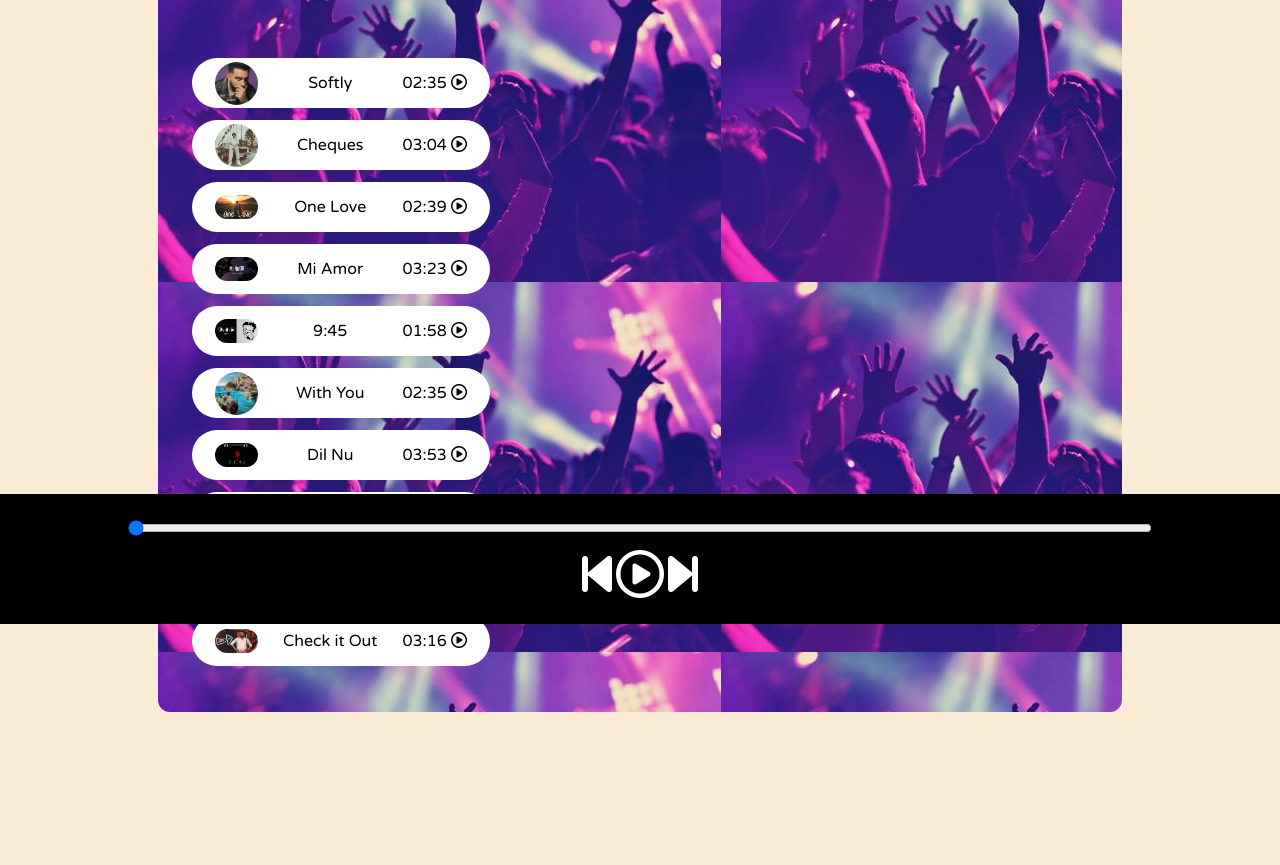
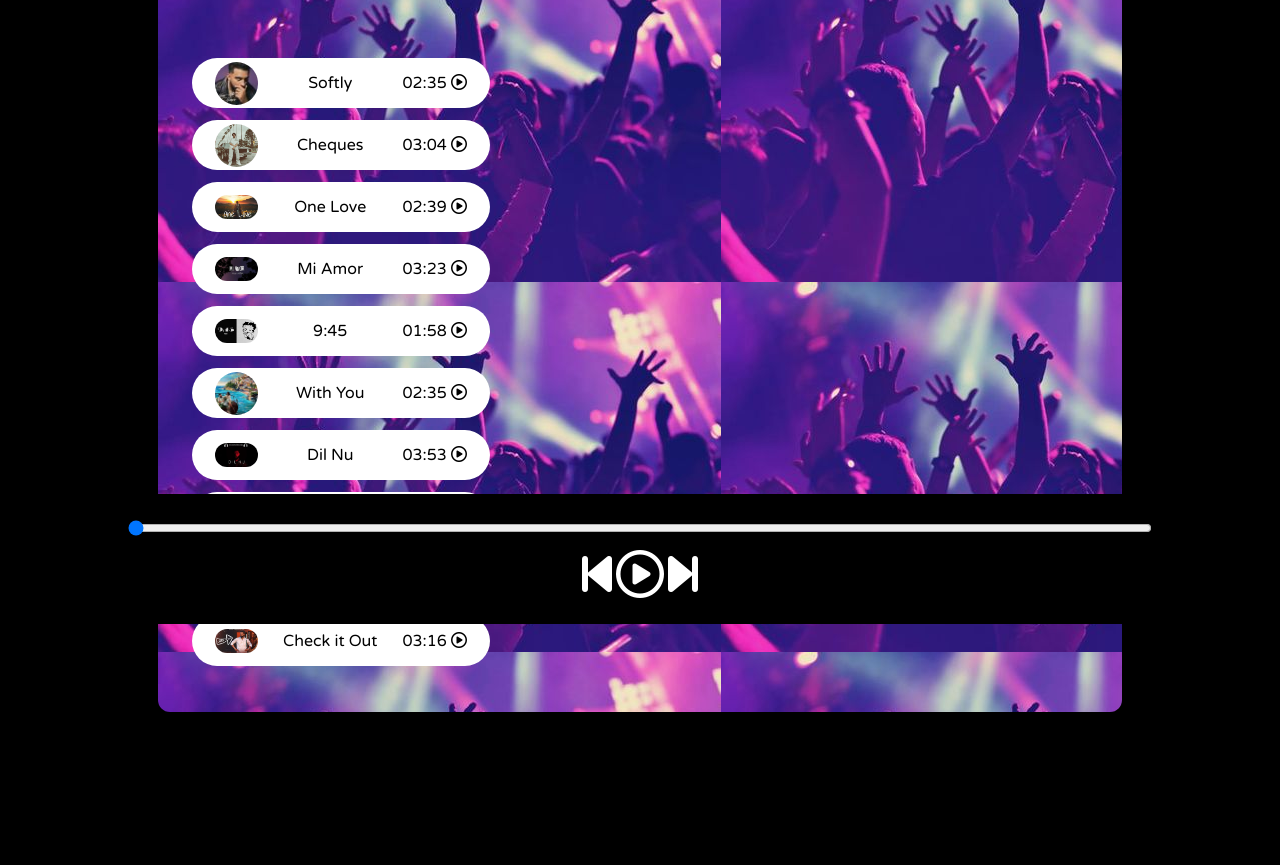
Before and after one commit to kaustubhkh24/html-spotify-clone, a plain HTML site: page index.html in a window 1280 px wide. Shown: the part 176-1041 px from the top of the page. Drawn offline with Linux system fonts and the light colour scheme.

Commit message:
Update style.css

```diff
--- a/style.css
+++ b/style.css
@@ -1,7 +1,7 @@
 @import url('https://fonts.googleapis.com/css2?family=Ubuntu&display=swap');
 @import url('https://fonts.googleapis.com/css2?family=Varela+Round&display=swap');
 body{
-    background-color: antiquewhite;
+    background-color: black;
 }
 
 *{
```
